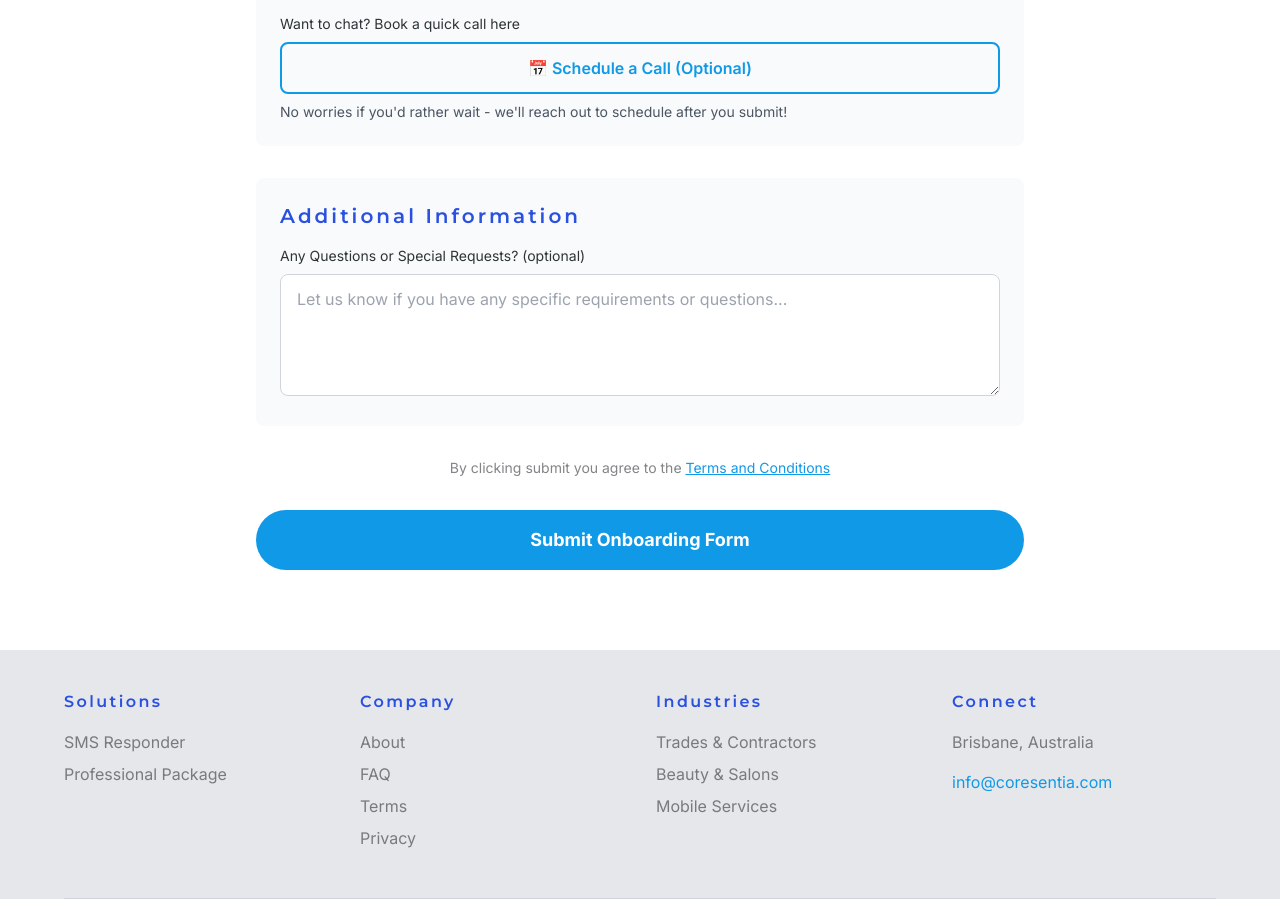
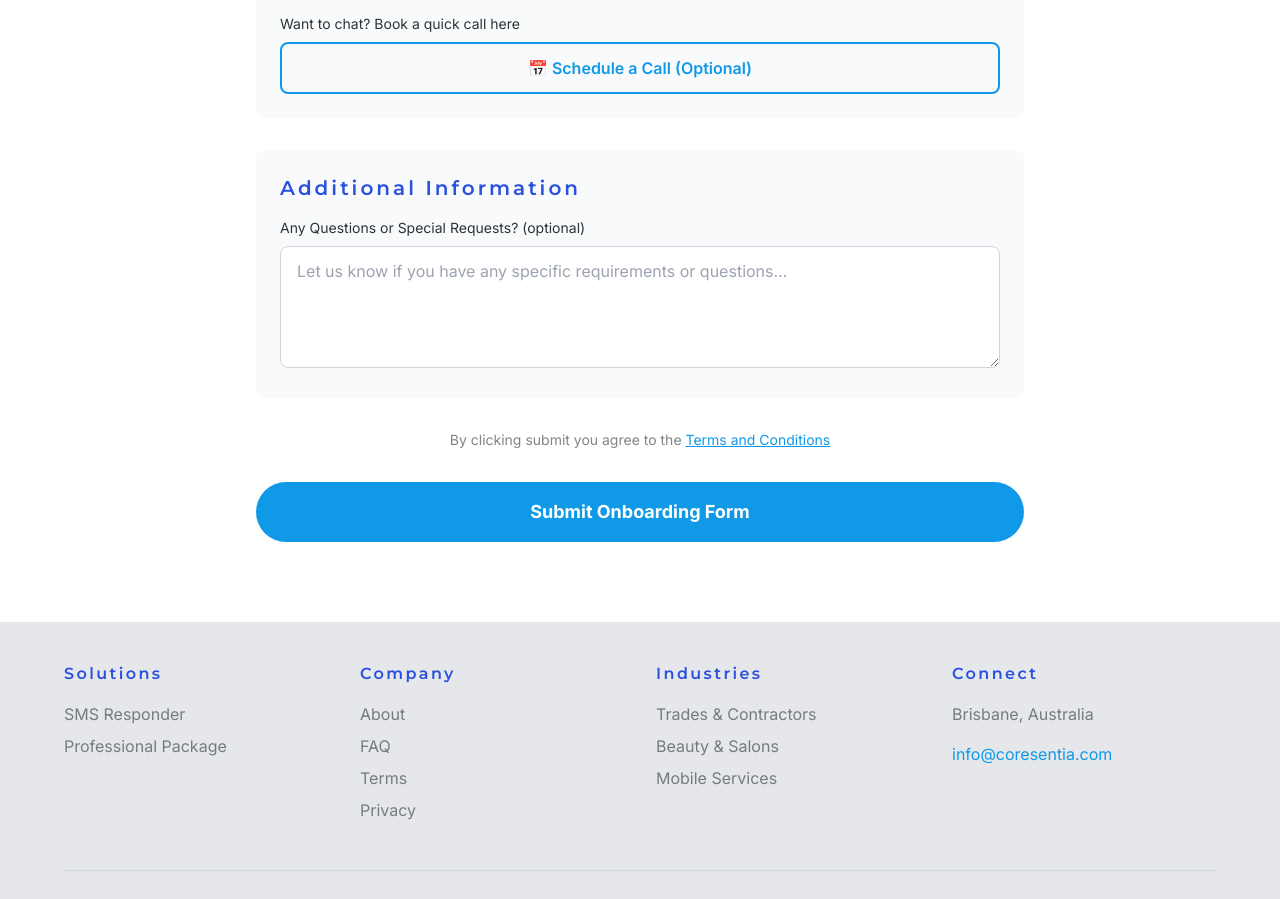
Before and after one commit to CoreSentiaAI/coresentia-lead-response, a Next.js app: page /onboarding in a window 1280 px wide. Shown: the part 2364-3263 px from the top of the page. Built offline with nearby package versions, Linux system fonts and the light colour scheme; no server answers.

Commit message:
Remove unnecessary text from calendar link
Delete 'No worries if you'd rather wait' message on onboarding page

🤖 Generated with [Claude Code](https://claude.com/claude-code)

Co-Authored-By: Claude <noreply@anthropic.com>

```diff
--- a/app/onboarding/page.tsx
+++ b/app/onboarding/page.tsx
@@ -364,7 +364,6 @@ export default function OnboardingPage() {
                 >
                   📅 Schedule a Call (Optional)
                 </a>
-                <p className="text-sm text-gray-600 mt-2">No worries if you'd rather wait - we'll reach out to schedule after you submit!</p>
               </div>
             </div>
 
```
